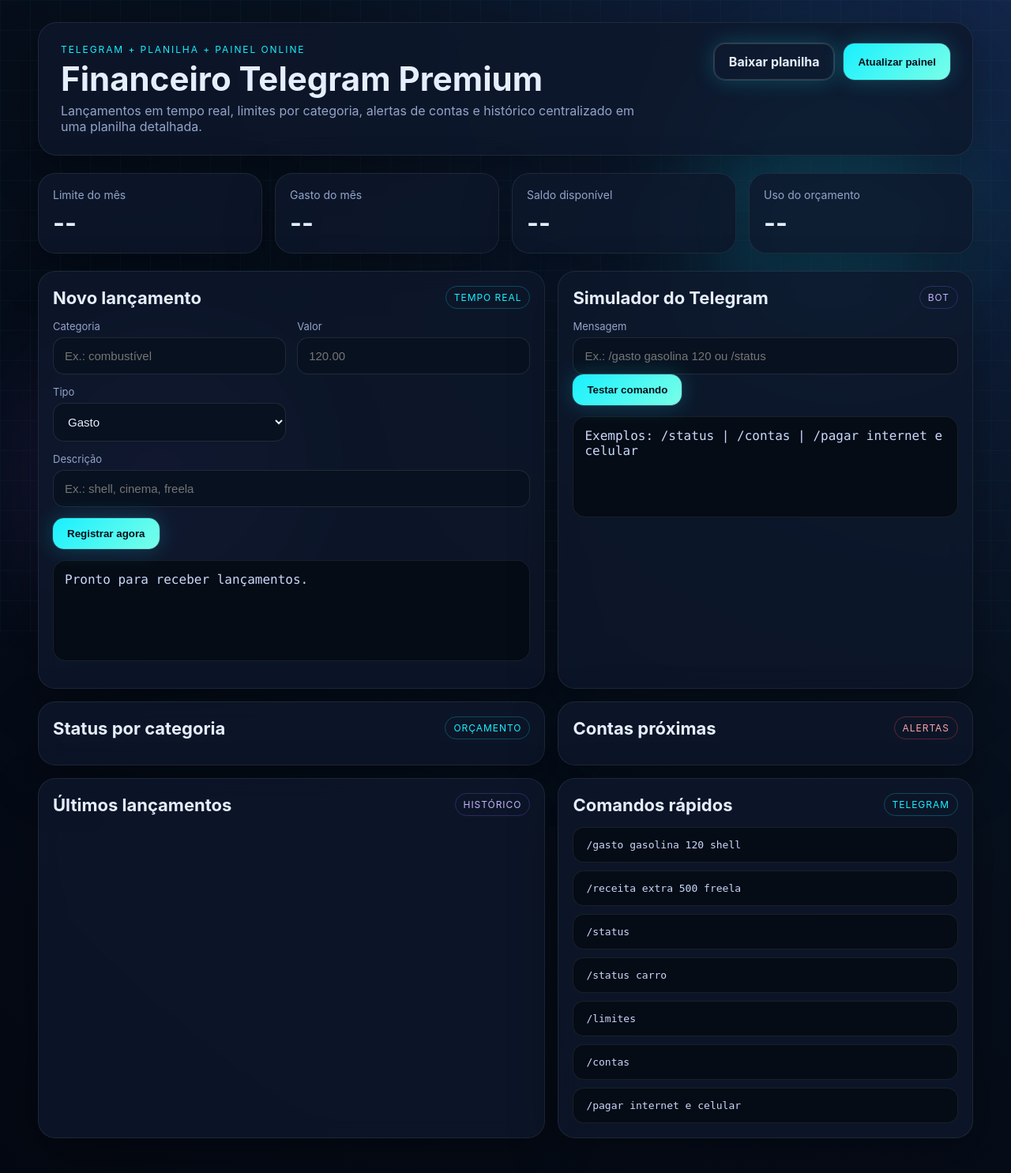
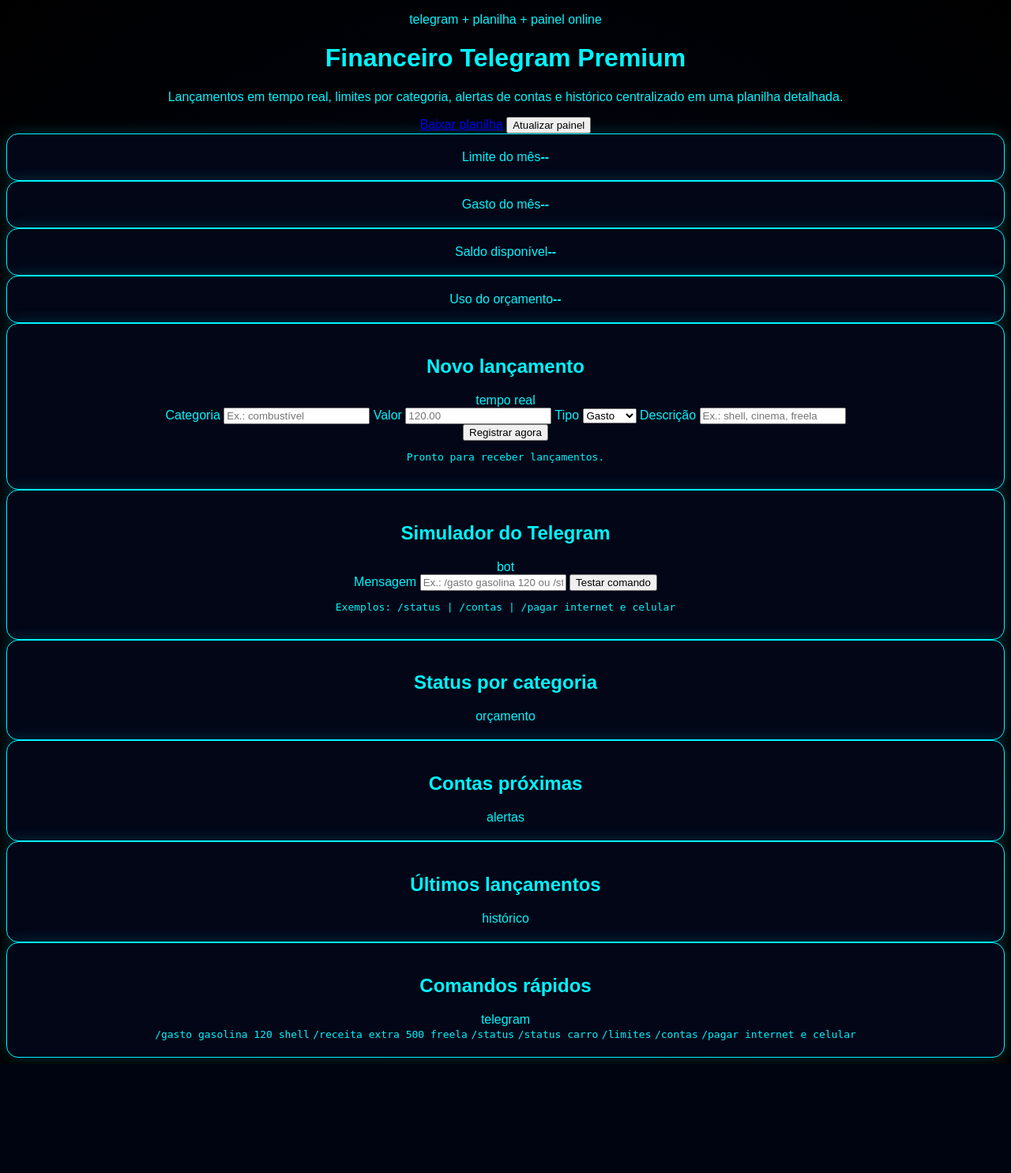
Before and after one commit to luizsoberanu-droid/financeiro-telegram, a Flask app: template templates/index.html in a window 1280 px wide. Shown: the whole page at 79% size. After the commit the page ends 1347 px from the top, so only its background shows below. Run offline with Flask 3, Linux system fonts and the light colour scheme; the template is opened without the code that fills it, so the values that code supplies are empty.

Commit message:
Update styles.css

```diff
--- a/static/styles.css
+++ b/static/styles.css
@@ -1,87 +1,20 @@
-:root{
-  --bg:#07111f;
-  --bg2:#091a2d;
-  --panel:rgba(14,24,43,.82);
-  --line:rgba(25,240,255,.18);
-  --text:#e5eefc;
-  --muted:#93a4c9;
-  --cyan:#19f0ff;
-  --purple:#8b5cf6;
-  --green:#22c55e;
-  --amber:#f59e0b;
-  --red:#ef4444;
-  --shadow:0 20px 60px rgba(0,0,0,.35);
+body {
+  background: radial-gradient(circle, #020617, #000);
+  color: #00f5ff;
+  font-family: Arial;
+  text-align: center;
 }
-*{box-sizing:border-box}
-html,body{margin:0;padding:0;font-family:Inter,Segoe UI,Arial,sans-serif;background:radial-gradient(circle at top right,#132649 0%,var(--bg) 45%,#040812 100%);color:var(--text)}
-.bg-grid{
-  position:fixed;inset:0;pointer-events:none;opacity:.22;
-  background-image:linear-gradient(var(--line) 1px, transparent 1px),linear-gradient(90deg,var(--line) 1px, transparent 1px);
-  background-size:38px 38px;
+
+.grid {
+  display: flex;
+  justify-content: center;
+  gap: 20px;
 }
-.glow{position:fixed;border-radius:999px;filter:blur(70px);opacity:.18;pointer-events:none}
-.glow-a{width:340px;height:340px;background:var(--cyan);top:90px;right:5%}
-.glow-b{width:320px;height:320px;background:var(--purple);bottom:40px;left:3%}
-.shell{position:relative;z-index:1;max-width:1240px;margin:0 auto;padding:28px}
-.hero,.card{backdrop-filter: blur(14px);background:var(--panel);border:1px solid rgba(255,255,255,.08);box-shadow:var(--shadow)}
-.hero{
-  display:flex;justify-content:space-between;gap:16px;align-items:flex-start;border-radius:24px;padding:26px 28px;margin-bottom:22px;
+
+.card {
+  background: #020617;
+  border: 1px solid #00f5ff;
+  box-shadow: 0 0 20px #00f5ff33;
+  padding: 20px;
+  border-radius: 15px;
 }
-.eyebrow{margin:0 0 8px;color:var(--cyan);text-transform:uppercase;letter-spacing:.16em;font-size:12px}
-h1{margin:0 0 8px;font-size:42px;line-height:1.05}
-.subtitle{margin:0;color:var(--muted);max-width:760px}
-.hero-actions{display:flex;gap:12px;flex-wrap:wrap}
-.btn{
-  border:none;border-radius:14px;padding:12px 18px;font-weight:700;cursor:pointer;
-  color:#041019;background:linear-gradient(135deg,var(--cyan),#79ffe7);box-shadow:0 0 0 1px rgba(255,255,255,.12),0 0 28px rgba(25,240,255,.22);
-}
-.btn.ghost{background:transparent;color:var(--text);border:1px solid rgba(255,255,255,.14);text-decoration:none}
-.cards{display:grid;grid-template-columns:repeat(4,1fr);gap:16px;margin-bottom:22px}
-.card{border-radius:22px;padding:18px}
-.stat span{display:block;color:var(--muted);font-size:14px;margin-bottom:8px}
-.stat strong{font-size:32px}
-.layout{display:grid;grid-template-columns:1.1fr .9fr;gap:16px;margin-bottom:16px}
-.card-title-row{display:flex;justify-content:space-between;align-items:center;margin-bottom:14px}
-h2{margin:0;font-size:22px}
-.badge{
-  border:1px solid rgba(25,240,255,.24);
-  color:var(--cyan);padding:6px 10px;border-radius:999px;font-size:12px;text-transform:uppercase;letter-spacing:.08em
-}
-.badge.alt{color:#c4b5fd;border-color:rgba(139,92,246,.28)}
-.badge.danger{color:#fca5a5;border-color:rgba(239,68,68,.35)}
-.form-grid{display:grid;grid-template-columns:1fr 1fr;gap:14px;margin-bottom:14px}
-.form-grid .full{grid-column:1/-1}
-label span{display:block;font-size:13px;color:var(--muted);margin-bottom:6px}
-input,select{
-  width:100%;border-radius:14px;border:1px solid rgba(255,255,255,.1);background:#08111f;color:var(--text);
-  padding:14px 14px;font-size:15px;outline:none
-}
-input:focus,select:focus{border-color:rgba(25,240,255,.55);box-shadow:0 0 0 4px rgba(25,240,255,.1)}
-.response{
-  margin-top:14px;min-height:128px;border-radius:16px;padding:14px;background:#060c16;border:1px solid rgba(255,255,255,.08);
-  color:#c9d8fb;white-space:pre-wrap;font-family:ui-monospace,SFMono-Regular,Consolas,monospace
-}
-.category-list,.bills-list{display:flex;flex-direction:column;gap:12px}
-.category-item,.bill-item{
-  border:1px solid rgba(255,255,255,.08);border-radius:18px;padding:14px;background:rgba(6,12,22,.72)
-}
-.category-head,.bill-head{display:flex;justify-content:space-between;gap:12px;align-items:center;margin-bottom:10px}
-.category-head strong,.bill-head strong{font-size:16px}
-.progress{
-  width:100%;height:10px;border-radius:999px;background:rgba(255,255,255,.06);overflow:hidden;margin:8px 0 10px
-}
-.progress > div{height:100%;border-radius:999px;background:linear-gradient(90deg,var(--cyan),var(--purple))}
-.meta{display:flex;justify-content:space-between;color:var(--muted);font-size:13px;gap:12px;flex-wrap:wrap}
-.status-pill{
-  display:inline-flex;padding:4px 10px;border-radius:999px;font-size:12px;font-weight:700
-}
-.status-ok{background:rgba(34,197,94,.16);color:#86efac}
-.status-alerta{background:rgba(245,158,11,.16);color:#fcd34d}
-.status-estourado{background:rgba(239,68,68,.18);color:#fca5a5}
-.quick-list{display:grid;gap:10px}
-code{display:block;padding:14px 16px;background:#060c16;border-radius:14px;border:1px solid rgba(255,255,255,.08);color:#c9d8fb}
-@media (max-width: 980px){
-  .cards,.layout{grid-template-columns:1fr}
-  h1{font-size:34px}
-  .hero{flex-direction:column}
-}
```
